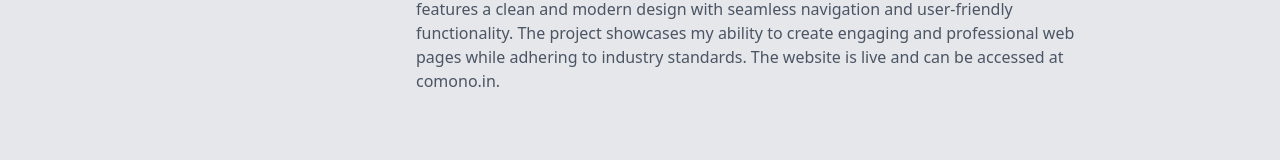
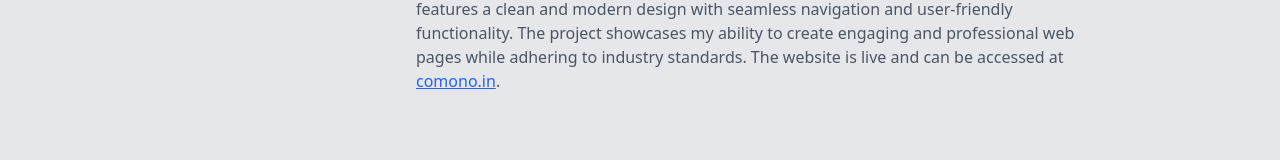
Before and after one commit to parvashah305/Parva-Portfolio, a React (Vite) app in the folder frontend/my-project/: page /resume in a window 1280 px wide. Shown: the part 399-559 px from the top of the page. Built offline with nearby package versions, Linux system fonts and the light colour scheme.

Commit message:
updated link in work experience

```diff
--- a/frontend/my-project/src/Components/Workexperience.jsx
+++ b/frontend/my-project/src/Components/Workexperience.jsx
@@ -6,11 +6,16 @@ const Workexperience = () => {
     {
       title: "Software Developer",
       year: "April 2024 - Present",
-          company:'Comono India',
-          description:
-            "I developed the official website for Comono India using HTML, CSS, and JavaScript. The website is fully responsive, ensuring an optimal viewing experience across all devices. It features a clean and modern design with seamless navigation and user-friendly functionality. The project showcases my ability to create engaging and professional web pages while adhering to industry standards. The website is live and can be accessed at comono.in.",
+      company: "Comono India",
+      description: (
+        <>
+          I developed the official website for Comono India using HTML, CSS, and JavaScript. The website is fully responsive, ensuring an optimal viewing experience across all devices. It features a clean and modern design with seamless navigation and user-friendly functionality. The project showcases my ability to create engaging and professional web pages while adhering to industry standards. The website is live and can be accessed at{" "}
+          <a href="https://comono.in" className="text-blue-600 underline">
+            comono.in
+          </a>.
+        </>
+      ),
     }
-
   ];
 
       return (
```
Lines whose indentation alone changed are shown as unchanged.
